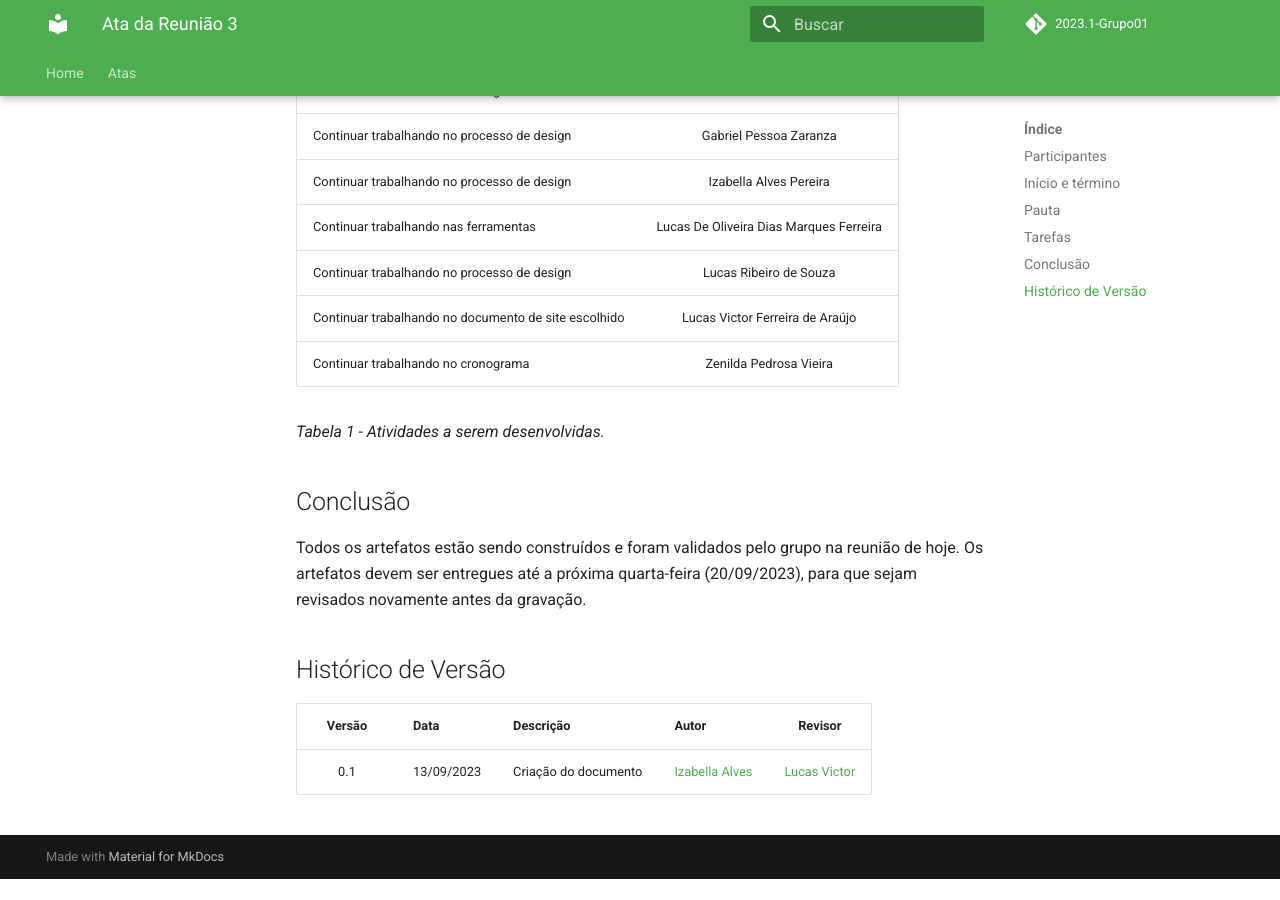
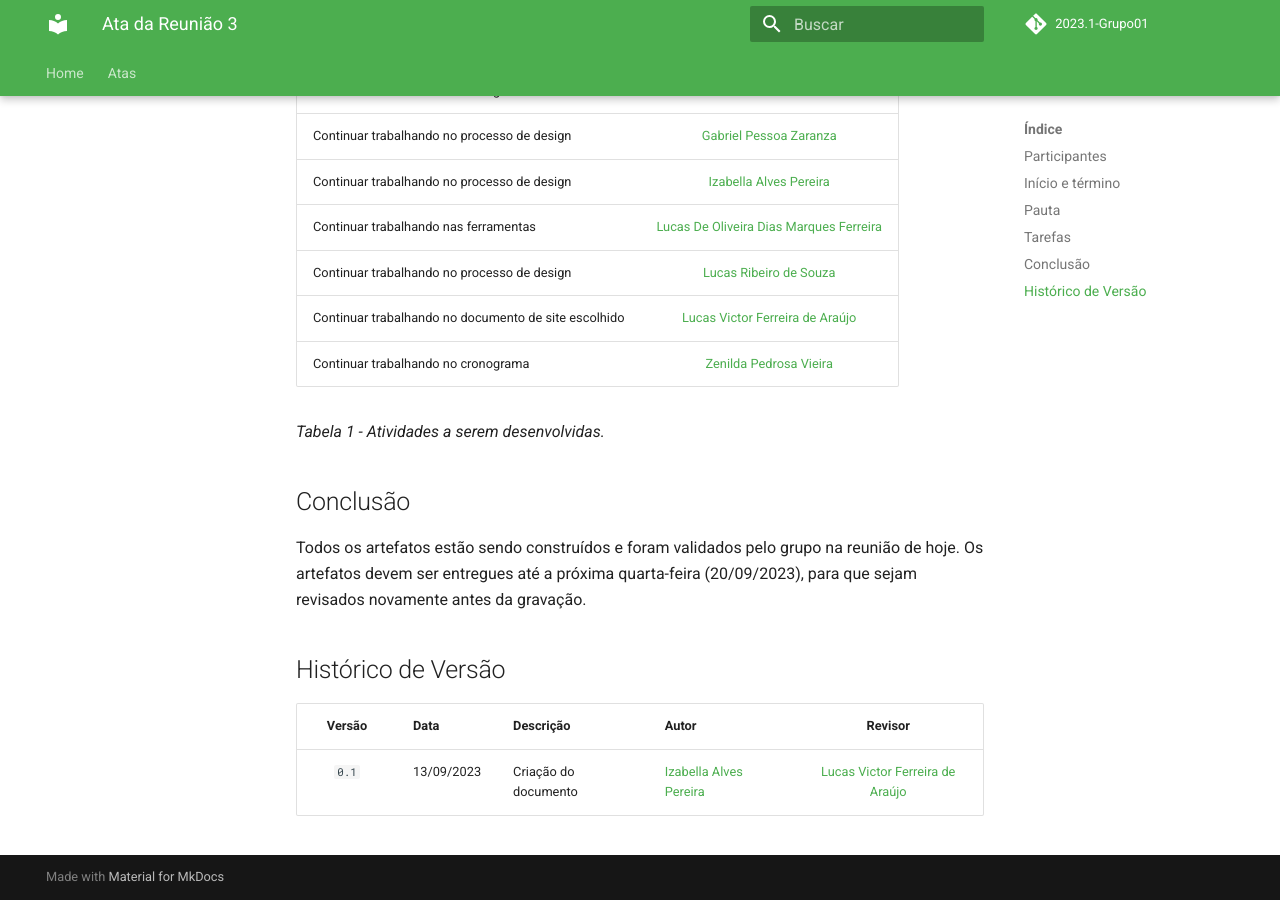
Before and after one commit to Interacao-Humano-Computador/2023.2-NotaLegal, an MkDocs documentation site: the page built from docs/atas/Reunião 3 - 13.09.2023.md, in a window 1280 px wide and 900 px high, scrolled down 1026 px. Built offline with MkDocs 1.6.1 and Material for MkDocs 9.7.7, drawn with Linux system fonts in a browser that asks for light colours; comment, search, counter and statistics services are not loaded; before the commit the page ends 1905 px from its top, so only the background shows below that; part of the change alters nothing that is shown.

Commit message:
Colocando hiperlink nos nomes

```diff
--- a/docs/atas/Reunião 3 - 13.09.2023.md
+++ b/docs/atas/Reunião 3 - 13.09.2023.md
@@ -4,13 +4,13 @@ Reunião realizada no Microsoft Teams.
 
 ## Participantes
 
-* Gabriel da Silva Rosa
-* Gabriel Pessoa Zaranza
-* Izabella Alves Pereira
-* Lucas De Oliveira Dias Marques Ferreira
-* Lucas Ribeiro de Souza
-* Lucas Victor Ferreira de Araújo
-* Zenilda Pedrosa Vieira
+* [Gabriel da Silva Rosa](https://github.com/gabrielrosa09)
+* [Gabriel Pessoa Zaranza](https://github.com/GZaranza)
+* [Izabella Alves Pereira](https://github.com/izabellaalves)
+* [Lucas De Oliveira Dias Marques Ferreira](https://github.com/LucasOliveiraDiasMarquesFerreira)
+* [Lucas Ribeiro de Souza](https://github.com/lucassouzs)
+* [Lucas Victor Ferreira de Araújo](https://github.com/Lucas13032003)
+* [Zenilda Pedrosa Vieira](https://github.com/zenildavieira)
 
 ## Início e término
 
@@ -27,13 +27,13 @@ Reunião realizada no Microsoft Teams.
 
 |Tarefa                                          |Responsável                    |
 |------------------------------------------------|:-----------------------------:|
-|Continuar trabalhando no cronograma|Gabriel da Silva Rosa                   |
-|Continuar trabalhando no processo de design|Gabriel Pessoa Zaranza                  |
-|Continuar trabalhando no processo de design|Izabella Alves Pereira                  |
-|Continuar trabalhando nas ferramentas|Lucas De Oliveira Dias Marques Ferreira |
-|Continuar trabalhando no processo de design|Lucas Ribeiro de Souza                  |
-|Continuar trabalhando no documento de site escolhido|Lucas Victor Ferreira de Araújo         |
-|Continuar trabalhando no cronograma|Zenilda Pedrosa Vieira                  |
+|Continuar trabalhando no cronograma|[Gabriel da Silva Rosa](https://github.com/gabrielrosa09)                   |
+|Continuar trabalhando no processo de design|[Gabriel Pessoa Zaranza](https://github.com/GZaranza)                  |
+|Continuar trabalhando no processo de design|[Izabella Alves Pereira](https://github.com/izabellaalves)                  |
+|Continuar trabalhando nas ferramentas|[Lucas De Oliveira Dias Marques Ferreira](https://github.com/LucasOliveiraDiasMarquesFerreira)  |
+|Continuar trabalhando no processo de design|[Lucas Ribeiro de Souza](https://github.com/lucassouzs)                       |
+|Continuar trabalhando no documento de site escolhido|[Lucas Victor Ferreira de Araújo](https://github.com/Lucas13032003)         |
+|Continuar trabalhando no cronograma|[Zenilda Pedrosa Vieira](https://github.com/zenildavieira)                  |
 
 
 *Tabela 1 - Atividades a serem desenvolvidas.*
@@ -46,4 +46,4 @@ Todos os artefatos estão sendo construídos e foram validados pelo grupo na reu
 
 |Versão|Data|Descrição|Autor|Revisor|
 |:----:|----|---------|-----|:-------:|
-|0.1|13/09/2023|Criação do documento|[Izabella Alves](https://github.com/izabellaalves)|[Lucas Victor](https://github.com/Lucas13032003)|
+|`0.1`|13/09/2023|Criação do documento|[Izabella Alves Pereira](https://github.com/izabellaalves)|[Lucas Victor Ferreira de Araújo](https://github.com/Lucas13032003)|
```
